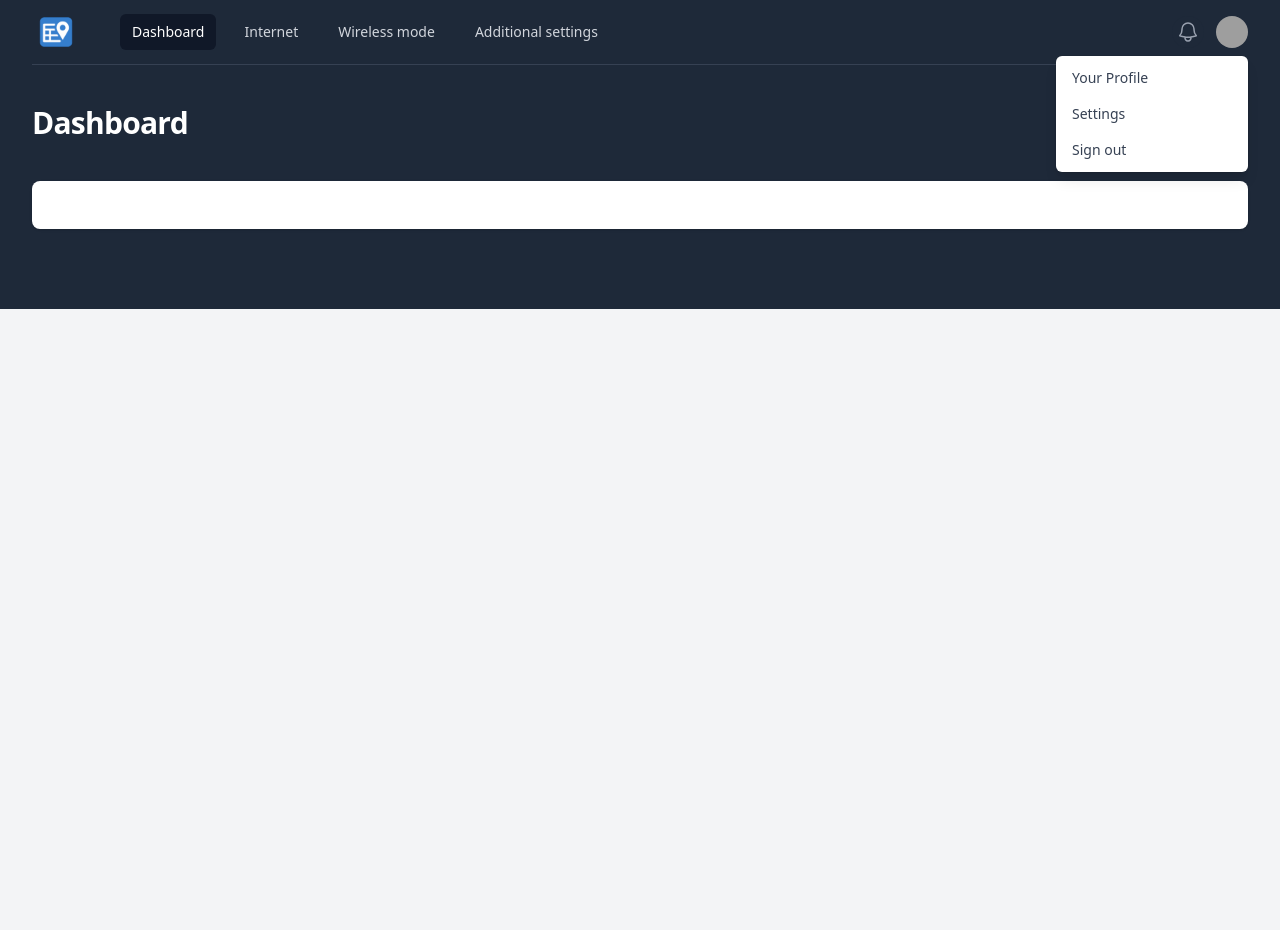
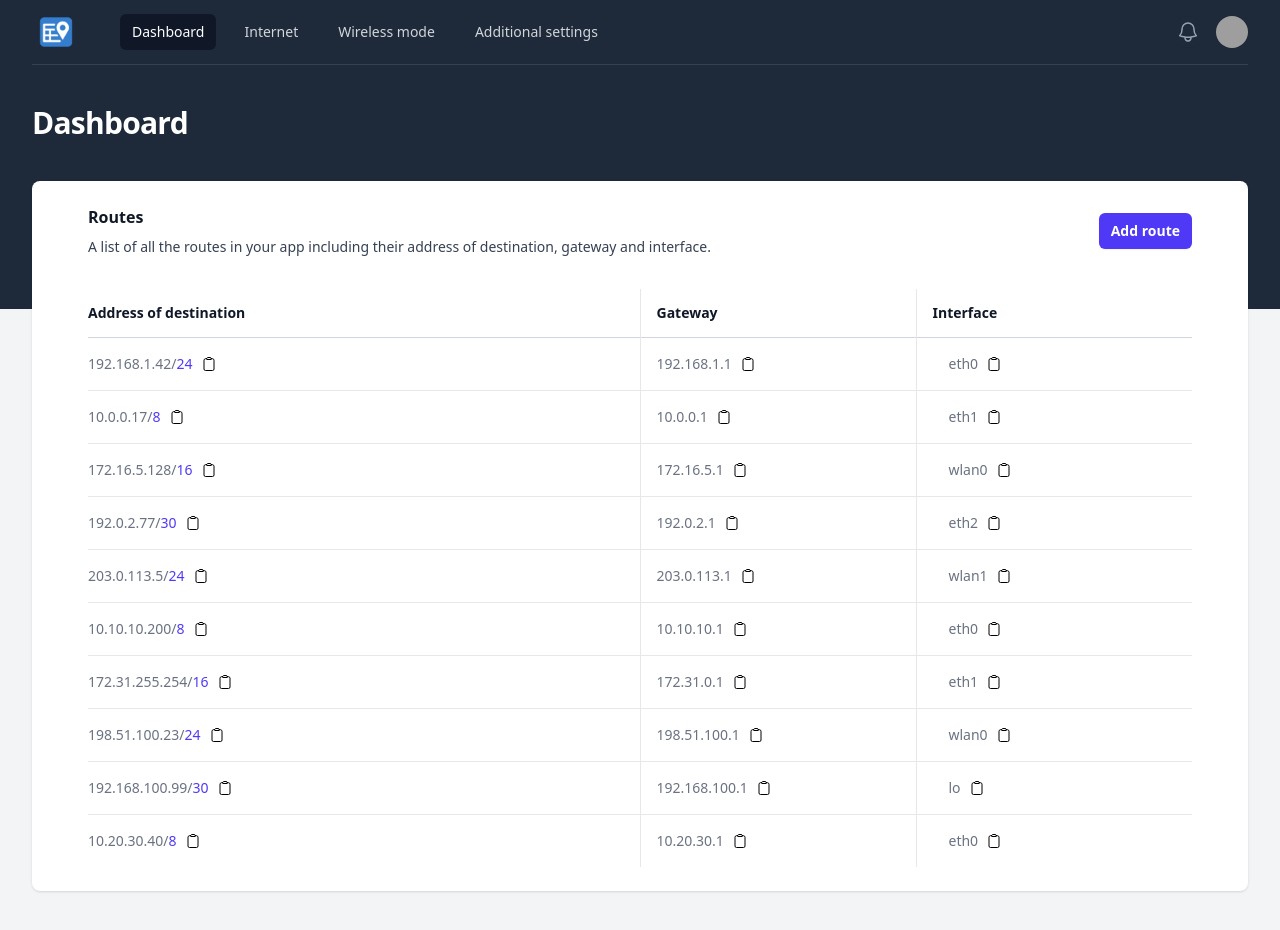
Before and after one commit to FrommingPerson/router-dashboard, an Angular app: page /dashboard in a window 1280 px wide. Before the commit this address led to /. Shown: the top 930 px of the page. Before the commit the page ends 800 px from the top, so only its background shows below. Built offline with nearby package versions, Linux system fonts and the light colour scheme; grey boxes are pictures that could not be loaded.

Commit message:
Fixed little issues in interface nad added focus for header depending on which is being clicked besides that, I made first steps to implement sorting into app

```diff
--- a/src/app/app-routing.module.ts
+++ b/src/app/app-routing.module.ts
@@ -7,7 +7,7 @@
 
 const routes: Routes = [
   {
-    path: '',
+    path: 'dashboard',
     pathMatch: 'full',
     component: MainPageComponent,
     title: "Your routes"
--- a/src/app/app.module.ts
+++ b/src/app/app.module.ts
@@ -21,7 +21,7 @@
     CopyButtonComponent,
     AdditionalSettingsComponent,
     QuickSetupComponent,
-    NatRedirectionComponent
+    NatRedirectionComponent,
   ],
   imports: [
     BrowserModule,
--- a/src/app/component/header/header.component.html
+++ b/src/app/component/header/header.component.html
@@ -5,31 +5,56 @@
         <div class="flex h-16 items-center justify-between px-4 sm:px-0">
           <div class="flex items-center">
             <div class="shrink-0">
-              <img class="h-12" src="/assets/logo.png"
-                   alt="Your Company" />
+              <img class="h-12" src="/assets/logo.png" alt="Your Company" />
             </div>
             <div class="hidden md:block">
               <div class="ml-10 flex items-baseline space-x-4">
                 <!-- Current: "bg-gray-900 text-white", Default: "text-gray-300 hover:bg-gray-700 hover:text-white" -->
-                <a href="/" class="rounded-md bg-gray-900 px-3 py-2 text-sm font-medium text-white" aria-current="page">Dashboard</a>
-                <a href="#"
-                   class="rounded-md px-3 py-2 text-sm font-medium text-gray-300 hover:bg-gray-700 hover:text-white">Internet</a>
-                <a href="#"
-                   class="rounded-md px-3 py-2 text-sm font-medium text-gray-300 hover:bg-gray-700 hover:text-white">Wireless mode</a>
-                <a href="/additional-settings"
-                   class="rounded-md px-3 py-2 text-sm font-medium text-gray-300 hover:bg-gray-700 hover:text-white">Additional settings</a>
+                <a
+                  routerLink="/dashboard"
+                  routerLinkActive="rounded-md bg-gray-900 text-white"
+                  class="rounded-md px-3 py-2 text-sm font-medium text-gray-300 hover:bg-gray-700 hover:text-white"
+                  >Dashboard</a
+                >
+                <a
+                  routerLink="/internet"
+                  routerLinkActive="rounded-md bg-gray-900 text-white"
+                  class="rounded-md px-3 py-2 text-sm font-medium text-gray-300 hover:bg-gray-700 hover:text-white"
+                  >Internet</a
+                >
+                <a
+                  routerLink="/wireless-mode"
+                  routerLinkActive="rounded-md text-white"
+                  class="rounded-md px-3 py-2 text-sm font-medium text-gray-300 hover:bg-gray-700 hover:text-white"
+                  >Wireless mode</a
+                >
+                <a
+                  routerLink="/additional-settings"
+                  routerLinkActive="rounded-md bg-gray-900 text-white"
+                  class="rounded-md px-3 py-2 text-sm font-medium text-gray-300 hover:bg-gray-700 hover:text-white"
+                  >Additional settings</a
+                >
               </div>
             </div>
           </div>
           <div class="hidden md:block">
             <div class="ml-4 flex items-center md:ml-6">
-              <button type="button"
+              <button
+                type="button"
                 class="relative rounded-full bg-gray-800 p-1 text-gray-400 hover:text-white focus:ring-2 focus:ring-white focus:ring-offset-2 focus:ring-offset-gray-800 focus:outline-hidden">
                 <span class="absolute -inset-1.5"></span>
                 <span class="sr-only">View notifications</span>
-                <svg class="size-6" fill="none" viewBox="0 0 24 24" stroke-width="1.5" stroke="currentColor"
-                     aria-hidden="true" data-slot="icon">
-                  <path stroke-linecap="round" stroke-linejoin="round"
+                <svg
+                  class="size-6"
+                  fill="none"
+                  viewBox="0 0 24 24"
+                  stroke-width="1.5"
+                  stroke="currentColor"
+                  aria-hidden="true"
+                  data-slot="icon">
+                  <path
+                    stroke-linecap="round"
+                    stroke-linejoin="round"
                     d="M14.857 17.082a23.848 23.848 0 0 0 5.454-1.31A8.967 8.967 0 0 1 18 9.75V9A6 6 0 0 0 6 9v.75a8.967 8.967 0 0 1-2.312 6.022c1.733.64 3.56 1.085 5.455 1.31m5.714 0a24.255 24.255 0 0 1-5.714 0m5.714 0a3 3 0 1 1-5.714 0" />
                 </svg>
               </button>
@@ -37,12 +62,17 @@
               <!-- Profile dropdown -->
               <div class="relative ml-3">
                 <div>
-                  <button type="button"
+                  <button
+                    (click)="toggleMenu()"
+                    type="button"
                     class="relative flex max-w-xs items-center rounded-full bg-gray-800 text-sm focus:ring-2 focus:ring-white focus:ring-offset-2 focus:ring-offset-gray-800 focus:outline-hidden"
-                          id="user-menu-button" aria-expanded="false" aria-haspopup="true">
+                    id="user-menu-button"
+                    [attr.aria-expanded]="isUserMenuOpened"
+                    aria-haspopup="true">
                     <span class="absolute -inset-1.5"></span>
                     <span class="sr-only">Open user menu</span>
-                    <img class="size-8 rounded-full"
+                    <img
+                      class="size-8 rounded-full"
                       src="https://images.unsplash.com/photo-1472099645785-5658abf4ff4e?ixlib=rb-1.2.1&ixid=eyJhcHBfaWQiOjEyMDd9&auto=format&fit=facearea&facepad=2&w=256&h=256&q=80"
                       alt="" />
                   </button>
@@ -58,35 +88,75 @@
                     From: "transform opacity-100 scale-100"
                     To: "transform opacity-0 scale-95"
                 -->
+                @if (isUserMenuOpened) {
                   <div
                     class="absolute right-0 z-10 mt-2 w-48 origin-top-right rounded-md bg-white py-1 shadow-lg ring-1 ring-black/5 focus:outline-hidden"
-                  role="menu" aria-orientation="vertical" aria-labelledby="user-menu-button" tabindex="-1">
+                    role="menu"
+                    aria-orientation="vertical"
+                    aria-labelledby="user-menu-button"
+                    tabindex="-1">
                     <!-- Active: "bg-gray-100 outline-hidden", Not Active: "" -->
-                  <a href="#" class="block px-4 py-2 text-sm text-gray-700" role="menuitem" tabindex="-1"
-                     id="user-menu-item-0">Your Profile</a>
-                  <a href="#" class="block px-4 py-2 text-sm text-gray-700" role="menuitem" tabindex="-1"
-                     id="user-menu-item-1">Settings</a>
-                  <a href="#" class="block px-4 py-2 text-sm text-gray-700" role="menuitem" tabindex="-1"
-                     id="user-menu-item-2">Sign out</a>
+                    <a
+                      href="#"
+                      class="block px-4 py-2 text-sm text-gray-700 hover:shadow-2xs hover:shadow-black"
+                      role="menuitem"
+                      tabindex="-1"
+                      id="user-menu-item-0"
+                      >Your Profile</a
+                    >
+                    <a
+                      href="#"
+                      class="block px-4 py-2 text-sm text-gray-700 hover:shadow-2xs hover:shadow-black"
+                      role="menuitem"
+                      tabindex="-1"
+                      id="user-menu-item-1"
+                      >Settings</a
+                    >
+                    <a
+                      href="#"
+                      class="block px-4 py-2 text-sm text-gray-700 hover:shadow-2xs hover:shadow-black"
+                      role="menuitem"
+                      tabindex="-1"
+                      id="user-menu-item-2"
+                      >Sign out</a
+                    >
                   </div>
+                }
               </div>
             </div>
           </div>
           <div class="-mr-2 flex md:hidden">
             <!-- Mobile menu button -->
-            <button type="button"
+            <button
+              type="button"
               class="relative inline-flex items-center justify-center rounded-md bg-gray-800 p-2 text-gray-400 hover:bg-gray-700 hover:text-white focus:ring-2 focus:ring-white focus:ring-offset-2 focus:ring-offset-gray-800 focus:outline-hidden"
-                    aria-controls="mobile-menu" aria-expanded="false">
+              aria-controls="mobile-menu"
+              aria-expanded="false">
               <span class="absolute -inset-0.5"></span>
               <span class="sr-only">Open main menu</span>
               <!-- Menu open: "hidden", Menu closed: "block" -->
-              <svg class="block size-6" fill="none" viewBox="0 0 24 24" stroke-width="1.5" stroke="currentColor"
-                   aria-hidden="true" data-slot="icon">
-                <path stroke-linecap="round" stroke-linejoin="round" d="M3.75 6.75h16.5M3.75 12h16.5m-16.5 5.25h16.5" />
+              <svg
+                class="block size-6"
+                fill="none"
+                viewBox="0 0 24 24"
+                stroke-width="1.5"
+                stroke="currentColor"
+                aria-hidden="true"
+                data-slot="icon">
+                <path
+                  stroke-linecap="round"
+                  stroke-linejoin="round"
+                  d="M3.75 6.75h16.5M3.75 12h16.5m-16.5 5.25h16.5" />
               </svg>
               <!-- Menu open: "block", Menu closed: "hidden" -->
-              <svg class="hidden size-6" fill="none" viewBox="0 0 24 24" stroke-width="1.5" stroke="currentColor"
-                   aria-hidden="true" data-slot="icon">
+              <svg
+                class="hidden size-6"
+                fill="none"
+                viewBox="0 0 24 24"
+                stroke-width="1.5"
+                stroke="currentColor"
+                aria-hidden="true"
+                data-slot="icon">
                 <path stroke-linecap="round" stroke-linejoin="round" d="M6 18 18 6M6 6l12 12" />
               </svg>
             </button>
@@ -99,20 +169,38 @@
     <div class="border-b border-gray-700 md:hidden" id="mobile-menu">
       <div class="space-y-1 px-2 py-3 sm:px-3">
         <!-- Current: "bg-gray-900 text-white", Default: "text-gray-300 hover:bg-gray-700 hover:text-white" -->
-        <a href="#" class="block rounded-md bg-gray-900 px-3 py-2 text-base font-medium text-white" aria-current="page">Dashboard</a>
-        <a href="#"
-           class="block rounded-md px-3 py-2 text-base font-medium text-gray-300 hover:bg-gray-700 hover:text-white">Team</a>
-        <a href="#"
-           class="block rounded-md px-3 py-2 text-base font-medium text-gray-300 hover:bg-gray-700 hover:text-white">Projects</a>
-        <a href="#"
-           class="block rounded-md px-3 py-2 text-base font-medium text-gray-300 hover:bg-gray-700 hover:text-white">Calendar</a>
-        <a href="#"
-           class="block rounded-md px-3 py-2 text-base font-medium text-gray-300 hover:bg-gray-700 hover:text-white">Reports</a>
+        <a
+          href="#"
+          class="block rounded-md bg-gray-900 px-3 py-2 text-base font-medium text-white"
+          aria-current="page"
+          >Dashboard</a
+        >
+        <a
+          href="#"
+          class="block rounded-md px-3 py-2 text-base font-medium text-gray-300 hover:bg-gray-700 hover:text-white"
+          >Team</a
+        >
+        <a
+          href="#"
+          class="block rounded-md px-3 py-2 text-base font-medium text-gray-300 hover:bg-gray-700 hover:text-white"
+          >Projects</a
+        >
+        <a
+          href="#"
+          class="block rounded-md px-3 py-2 text-base font-medium text-gray-300 hover:bg-gray-700 hover:text-white"
+          >Calendar</a
+        >
+        <a
+          href="#"
+          class="block rounded-md px-3 py-2 text-base font-medium text-gray-300 hover:bg-gray-700 hover:text-white"
+          >Reports</a
+        >
       </div>
       <div class="border-t border-gray-700 pt-4 pb-3">
         <div class="flex items-center px-5">
-          <div class="shrink-0">
-            <img class="size-10 rounded-full"
+          <div (click)="toggleMenu()" class="shrink-0">
+            <img
+              class="size-10 rounded-full"
               src="https://images.unsplash.com/photo-1472099645785-5658abf4ff4e?ixlib=rb-1.2.1&ixid=eyJhcHBfaWQiOjEyMDd9&auto=format&fit=facearea&facepad=2&w=256&h=256&q=80"
               alt="" />
           </div>
@@ -120,27 +208,45 @@
             <div class="text-base/5 font-medium text-white">Tom Cook</div>
             <div class="text-sm font-medium text-gray-400">tom&#64;example.com</div>
           </div>
-          <button type="button"
+          <button
+            type="button"
             class="relative ml-auto shrink-0 rounded-full bg-gray-800 p-1 text-gray-400 hover:text-white focus:ring-2 focus:ring-white focus:ring-offset-2 focus:ring-offset-gray-800 focus:outline-hidden">
             <span class="absolute -inset-1.5"></span>
             <span class="sr-only">View notifications</span>
-            <svg class="size-6" fill="none" viewBox="0 0 24 24" stroke-width="1.5" stroke="currentColor"
-                 aria-hidden="true" data-slot="icon">
-              <path stroke-linecap="round" stroke-linejoin="round"
+            <svg
+              class="size-6"
+              fill="none"
+              viewBox="0 0 24 24"
+              stroke-width="1.5"
+              stroke="currentColor"
+              aria-hidden="true"
+              data-slot="icon">
+              <path
+                stroke-linecap="round"
+                stroke-linejoin="round"
                 d="M14.857 17.082a23.848 23.848 0 0 0 5.454-1.31A8.967 8.967 0 0 1 18 9.75V9A6 6 0 0 0 6 9v.75a8.967 8.967 0 0 1-2.312 6.022c1.733.64 3.56 1.085 5.455 1.31m5.714 0a24.255 24.255 0 0 1-5.714 0m5.714 0a3 3 0 1 1-5.714 0" />
             </svg>
           </button>
         </div>
+        @if (isUserMenuOpened) {
           <div class="mt-3 space-y-1 px-2">
-          <a href="#"
-             class="block rounded-md px-3 py-2 text-base font-medium text-gray-400 hover:bg-gray-700 hover:text-white">Your
-            Profile</a>
-          <a href="#"
-             class="block rounded-md px-3 py-2 text-base font-medium text-gray-400 hover:bg-gray-700 hover:text-white">Settings</a>
-          <a href="#"
-             class="block rounded-md px-3 py-2 text-base font-medium text-gray-400 hover:bg-gray-700 hover:text-white">Sign
-            out</a>
+            <a
+              href="#"
+              class="block rounded-md px-3 py-2 text-base font-medium text-gray-400 hover:bg-gray-700 hover:text-white"
+              >Your Profile</a
+            >
+            <a
+              href="#"
+              class="block rounded-md px-3 py-2 text-base font-medium text-gray-400 hover:bg-gray-700 hover:text-white"
+              >Settings</a
+            >
+            <a
+              href="#"
+              class="block rounded-md px-3 py-2 text-base font-medium text-gray-400 hover:bg-gray-700 hover:text-white"
+              >Sign out</a
+            >
           </div>
+        }
       </div>
     </div>
   </nav>
--- a/src/app/component/route-table/route-table.component.html
+++ b/src/app/component/route-table/route-table.component.html
@@ -1,9 +1,10 @@
 <div class="px-4 sm:px-6 lg:px-8">
   <div class="sm:flex sm:items-center">
     <div class="sm:flex-auto">
-      <h1 class="text-base font-semibold text-gray-900">Users</h1>
+      <h1 class="text-base font-semibold text-gray-900">Routes</h1>
       <p class="mt-2 text-sm text-gray-700">
-        A list of all the users in your account including their name, title, email and role.
+        A list of all the routes in your app including their address of destination, gateway and
+        interface.
       </p>
     </div>
     <div class="mt-4 sm:mt-0 sm:ml-16 sm:flex-none">
@@ -11,26 +12,40 @@
         (click)="add()"
         type="button"
         class="bg-primary-600 hover:bg-primary-500 focus-visible:outline-primary-600 block rounded-md px-3 py-2 text-center text-sm font-semibold text-white shadow-xs focus-visible:outline-2 focus-visible:outline-offset-2">
-        Add user
+        Add route
       </button>
     </div>
   </div>
   <div class="mt-8 flow-root">
     <div class="-mx-4 -my-2 overflow-x-auto sm:-mx-6 lg:-mx-8">
       <div class="inline-block min-w-full py-2 align-middle sm:px-6 lg:px-8">
-        <table class="min-w-full divide-y divide-gray-300">
+        <table class="min-w-full table-fixed divide-y divide-gray-300">
           <thead>
             <tr class="divide-x divide-gray-200">
               <th
+                (click)="sortBy('Address of destination')"
                 scope="col"
-                class="py-3.5 pr-4 pl-4 text-left text-sm font-semibold text-gray-900 sm:pl-0">
-                Address of destination
+                class="w-1/2 cursor-pointer py-3.5 pr-4 pl-4 text-left text-sm font-semibold text-gray-900 select-none sm:pl-0">
+                Address of destination<span class="w-4"> @if (sortColumn === 'Address of destination'){
+                  {{ sortDirection !== 'asc' ? '▲' : '▼' }}}</span>
               </th>
-              <th scope="col" class="px-4 py-3.5 text-left text-sm font-semibold text-gray-900">
+              <th
+                (click)="sortBy('Gateway')"
+                scope="col"
+                class="w-1/4 px-4 py-3.5 text-left text-sm font-semibold text-gray-900 select-none">
                 Gateway
+                @if (sortColumn === 'Gateway') {
+                  <span>{{ sortDirection === 'asc' ? '▲' : '▼' }}</span>
+                }
               </th>
-              <th scope="col" class="px-4 py-3.5 text-left text-sm font-semibold text-gray-900">
+              <th
+                (click)="sortBy('Interface')"
+                scope="col"
+                class=" w-1/4 px-4 py-3.5 text-left text-sm font-semibold text-gray-900 select-none">
                 Interface
+                @if (sortColumn === 'Interface') {
+                  <span>{{ sortDirection === 'asc' ? '▲' : '▼' }}</span>
+                }
               </th>
             </tr>
           </thead>
--- a/src/app/component/route-table/route-table.component.ts
+++ b/src/app/component/route-table/route-table.component.ts
@@ -11,6 +11,18 @@
   @Output() addRoute = new EventEmitter<void>();
 
   isClicked = false;
+  sortDirection = 'asc' || 'desc';
+  sortColumn: string = '';
+
+  protected sortBy(column: string) {
+    if (this.sortColumn == column) {
+      this.sortDirection = this.sortDirection === 'asc' ? 'desc' : 'asc';
+    }
+    else {
+      this.sortColumn = column;
+      this.sortDirection = 'asc';
+    }
+  }
 
   protected add() {
     this.addRoute.emit();
```
Also changed, not shown: src/app/component/header/header.component.ts (+25 -0 lines). Lines whose indentation alone changed are shown as unchanged.
